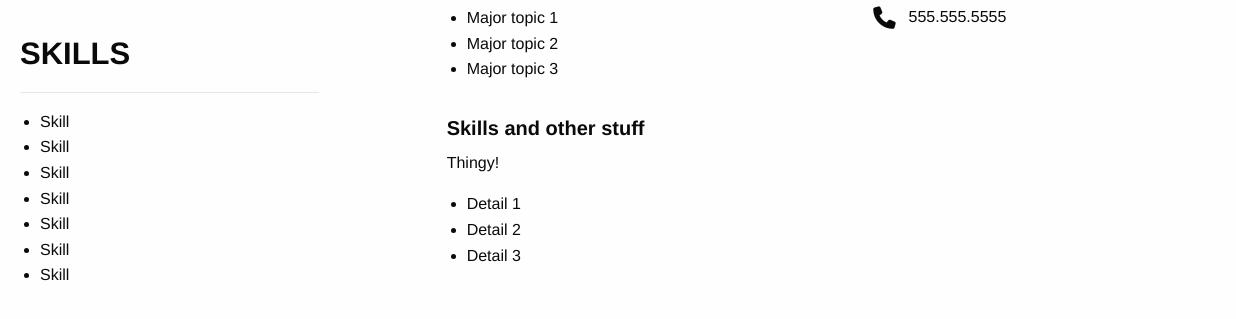
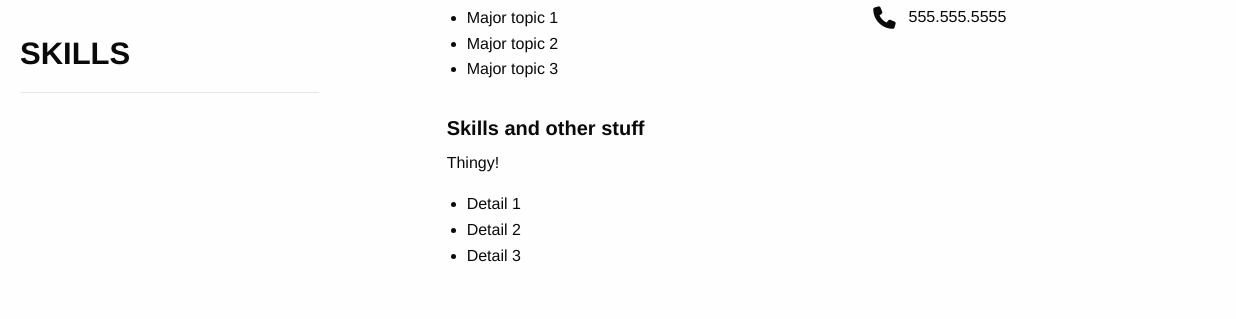
Before and after one commit to coleman-buffa/portfolioV3, a website: page public/html/about.html in a window 1280 px wide. Shown: the part 261-580 px from the top of the page, 44-1280 px from the left. Drawn offline with nearby package versions, Linux system fonts and the light colour scheme; no server answers.

Commit message:
Render skill list to about.html.

```diff
--- a/public/html/about.html
+++ b/public/html/about.html
@@ -67,14 +67,8 @@
 			<div class="portfolio-resume-wrapper">
 				<img class="portfolio-resume-headshot" src="https://placehold.it/175" alt="headshot">
 				<h3 class="portfolio-resume-header">Skills</h3>
-				<ul>
-					<li>Skill</li>
-					<li>Skill</li>
-					<li>Skill</li>
-					<li>Skill</li>
-					<li>Skill</li>
-					<li>Skill</li>
-					<li>Skill</li>
+				<ul ID="skillList">
+          <!-- Populate skills from database -->
 
 				</ul>
 			</div>
--- a/public/js/about.js
+++ b/public/js/about.js
@@ -1,5 +1,15 @@
 $(document).ready(function () {
   $.get("/api/allskills").then((response) => {
-    console.log(response);
-  })
-})
+    renderSkills(response);
+  });
+
+
+});
+
+function renderSkills(input) {
+  console.log(input);
+  input.forEach(element => {
+    let html = `<li>${element.skill}</li>`;
+    $("#skillList").append(html);
+  });
+}
```
